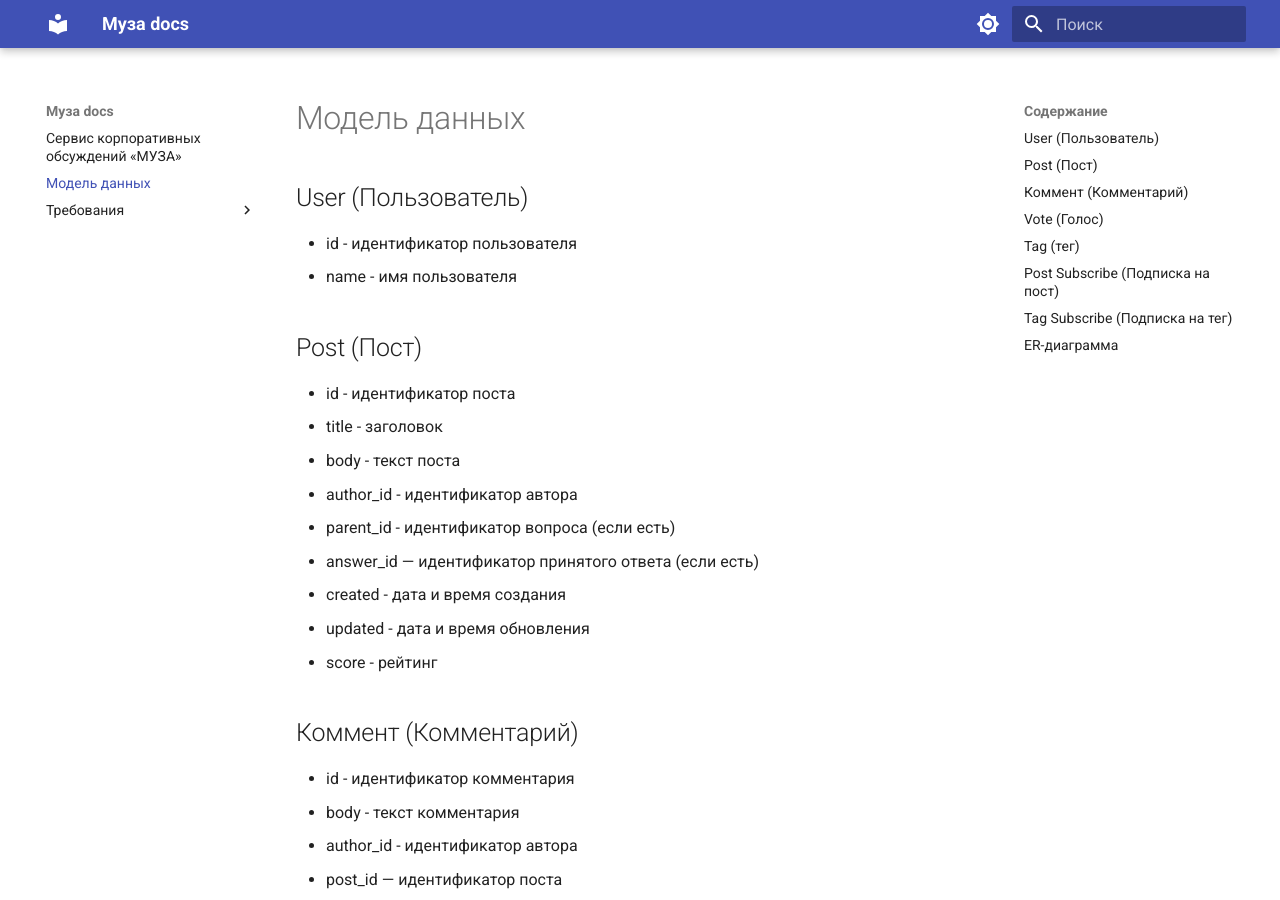
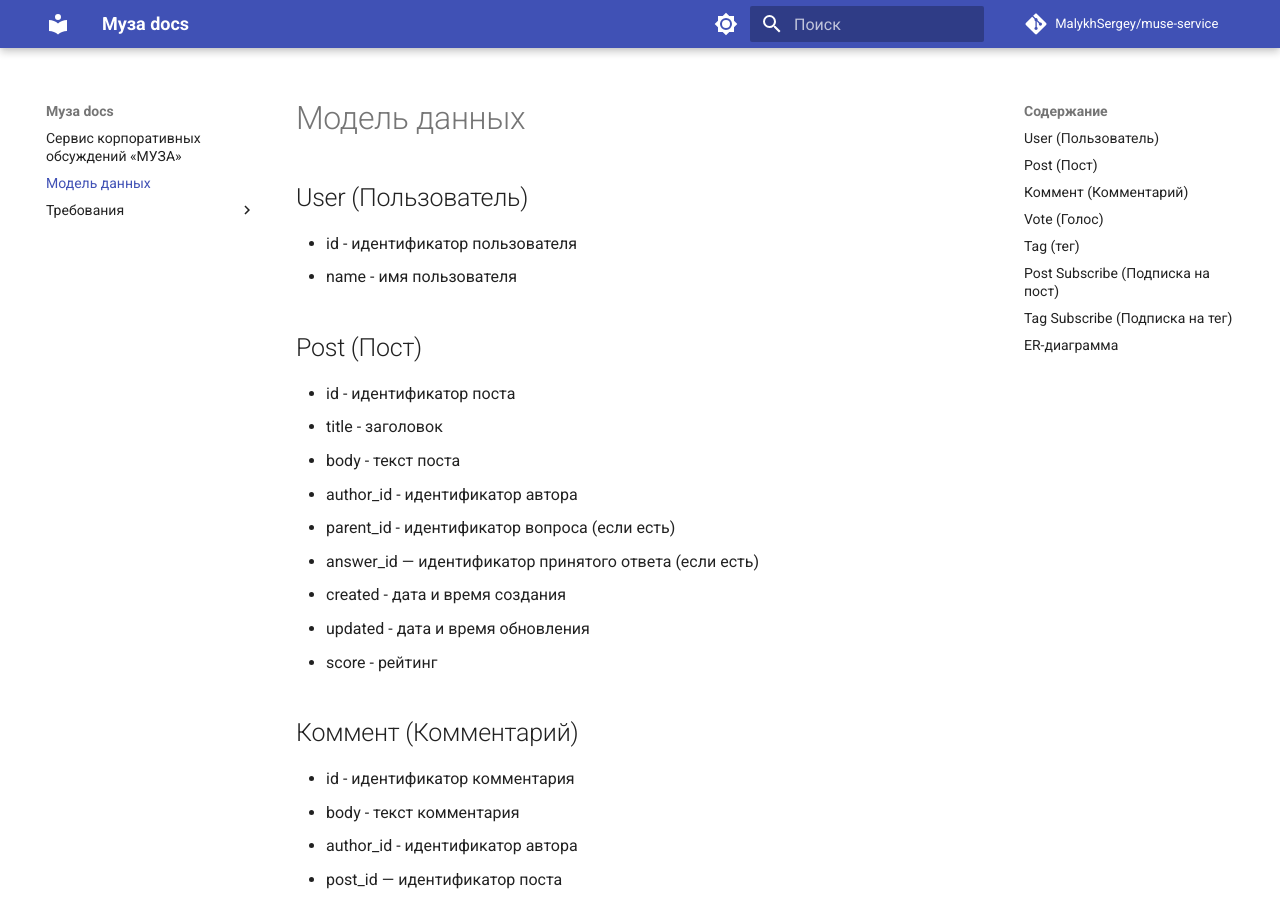
Before and after one commit to MalykhSergey/muse-service, an MkDocs documentation site: the page built from docs/Модель данных.md, in a window 1280 px wide and 900 px high. Built offline with MkDocs 1.6.1 and Material for MkDocs 9.7.7, drawn with Linux system fonts in a browser that asks for light colours; comment, search, counter and statistics services are not loaded.

Commit message:
feat: Обновить адреса

```diff
--- a/docs/Модель данных.md
+++ b/docs/Модель данных.md
@@ -45,6 +45,6 @@
 ## ER-диаграмма
 
 <figure markdown="span">
-	![Модель данных](/out/diagrams/ER/ER.svg){align=center}
+	![Модель данных](out/diagrams/ER/ER.svg){align=center}
   <figcaption>ER диаграмма</figcaption>
 </figure>
--- a/mkdocs.yml
+++ b/mkdocs.yml
@@ -1,4 +1,9 @@
 site_name: Муза docs
+site_url: https://malykhsergey.github.io/muse-service/
+site_author: MalykhSergey
+repo_name: MalykhSergey/muse-service
+repo_url: https://github.com/MalykhSergey/muse-service
+
 theme:
   name: material
   palette:
```
